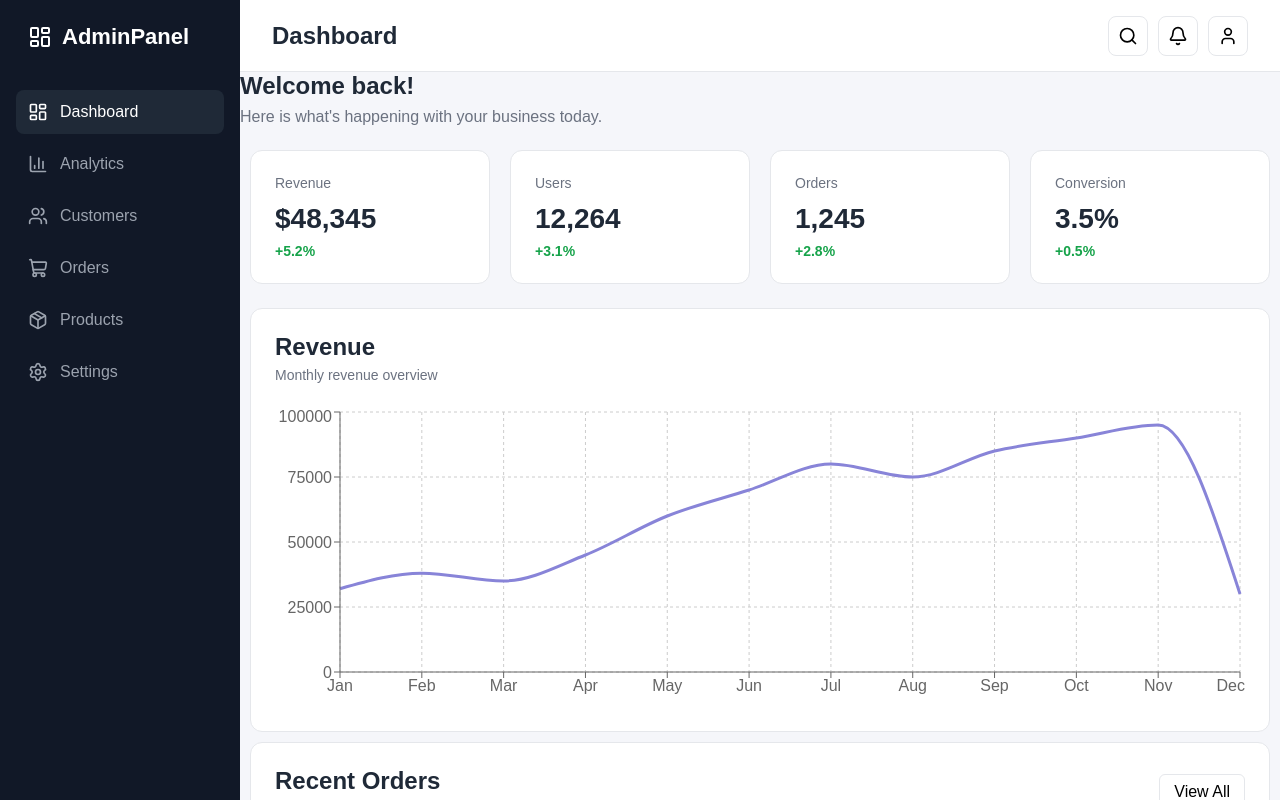
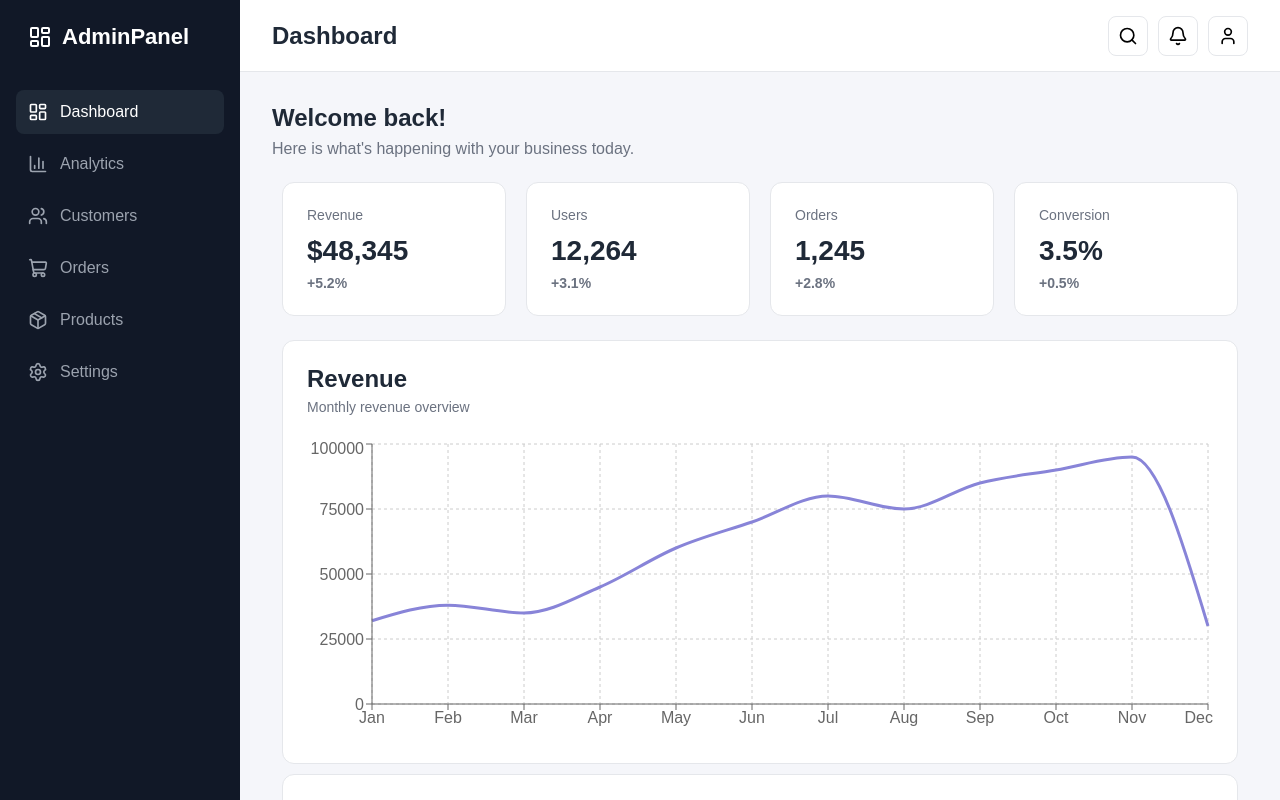
Before and after one commit to eduard-gabriel-mititelu/react-dashbord, a React (Vite) app: page /dashboard in a window 1280 px wide. Shown: the top 800 px of the page. Built offline with nearby package versions, Linux system fonts and the light colour scheme.

Commit message:
Modify the structure of the pages Layout(Sidebar, Header, Outlet - Pages)

```diff
--- a/src/App.jsx
+++ b/src/App.jsx
@@ -1,4 +1,6 @@
 import { BrowserRouter, Route, Routes, Navigate } from 'react-router-dom';
+
+import Layout from './components/Layout.jsx';
 
 import Dashboard from './pages/Dashboard.jsx';
 import Analythics from './pages/Analythics.jsx';
@@ -13,13 +15,15 @@
   return (
     <BrowserRouter>
       <Routes>
+        <Route element={<Layout />}>
           <Route path="/dashboard" element={<Dashboard />} />
           <Route path="/analytics" element={<Analythics />} />
           <Route path="/customers" element={<Customers />} />
           <Route path="/orders" element={<Orders />} />
           <Route path="/products" element={<Products />} />
           <Route path="/settings" element={<Settings />} />
-        <Route path="*" element={<Navigate to="/dashboard" />} />
+          <Route path="*" element={<Navigate to="/dashboard" replace/>} />
+        </Route>
       </Routes>
     </BrowserRouter>
   );
--- /dev/null
+++ b/src/components/Layout.jsx
@@ -0,0 +1,24 @@
+import { useState } from "react";
+import { Outlet } from "react-router-dom";
+
+import Header from "./Header.jsx";
+import Sidebar from "./Sidebar.jsx";
+
+function Layout() {
+  const [isSidebarOpen, setIsSidebarOpen] = useState(false);
+  return (
+    <div className="dashboard-layout">
+        <Sidebar isOpen={isSidebarOpen} onClose={() => setIsSidebarOpen(false)} />
+
+        <div className="dashboard-content">
+            <Header onMenuClick={() => setIsSidebarOpen(true)} />
+
+            <main className="dashboard-main">
+                <Outlet />
+            </main>
+        </div>
+    </div>
+  );
+}
+
+export default Layout;
--- a/src/pages/Dashboard.jsx
+++ b/src/pages/Dashboard.jsx
@@ -1,24 +1,12 @@
-import Sidebar from "../components/Sidebar";
-import Header from "../components/Header";
 import StatCard from "../components/StatCard";
-import {stats} from "../data/dashboardData";
 import RevenueChart from "../components/RevenueChart";
 import OrderTable from "../components/OrderTable";
-import { useState } from "react";
+
+import {stats} from "../data/dashboardData";
 
 function Dashboard() {
-    const [isSidebarOpen, setIsSidebarOpen] = useState(false);
 
     return (
-        <div className="dashboard-layout">
-            <Sidebar
-                isOpen={isSidebarOpen}
-                onClose={() => setIsSidebarOpen(false)}
-            />
-            <div className="dashboard-content">
-                <Header
-                    onMenuClick={() => setIsSidebarOpen(true)}
-                />
         <main>
             <div className="dashboard-intro">
                 <h2>Welcome back!</h2>
@@ -41,8 +29,6 @@
             <OrderTable />
 
         </main>
-            </div>
-        </div>
     );
 }
 
```
Lines whose indentation alone changed are shown as unchanged.
